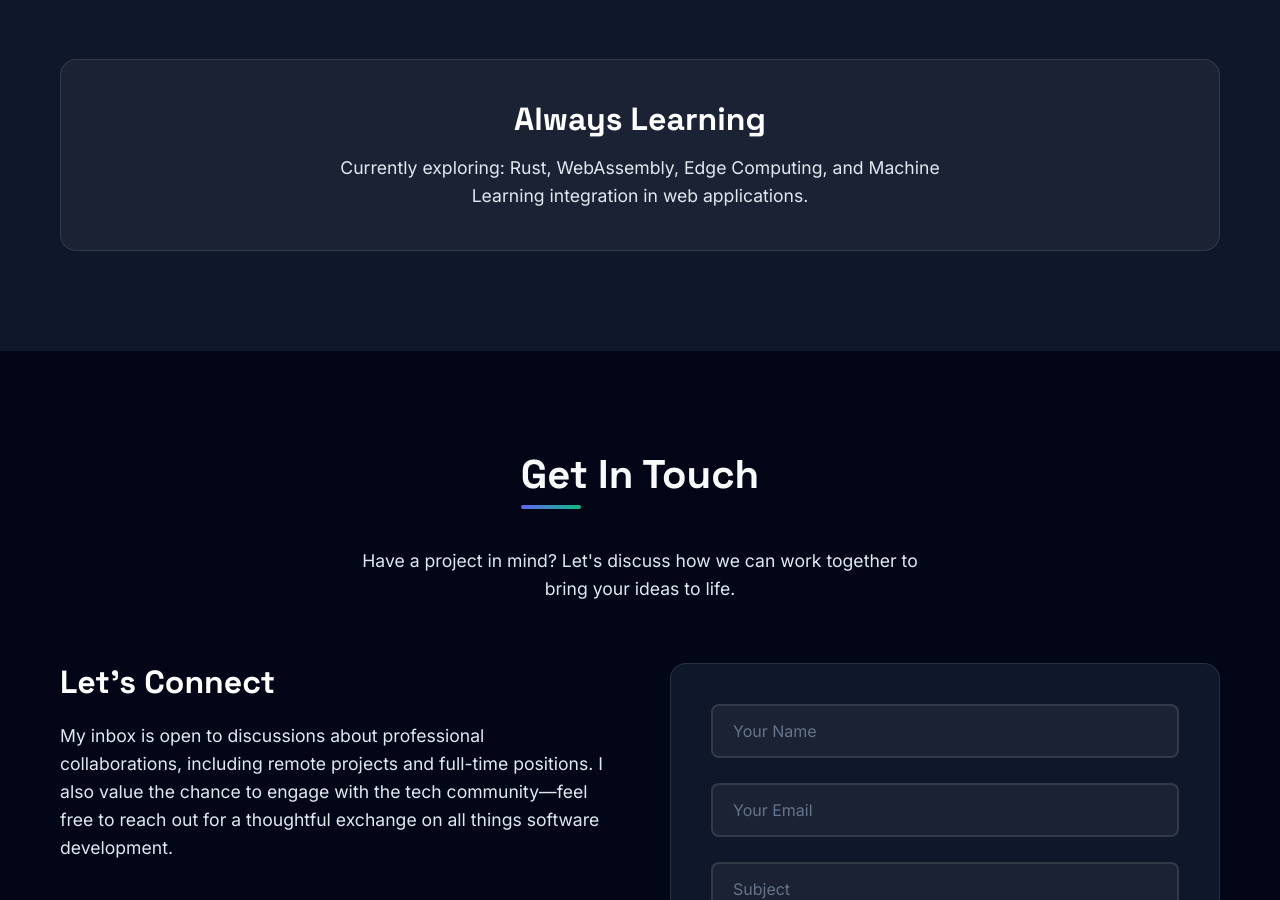
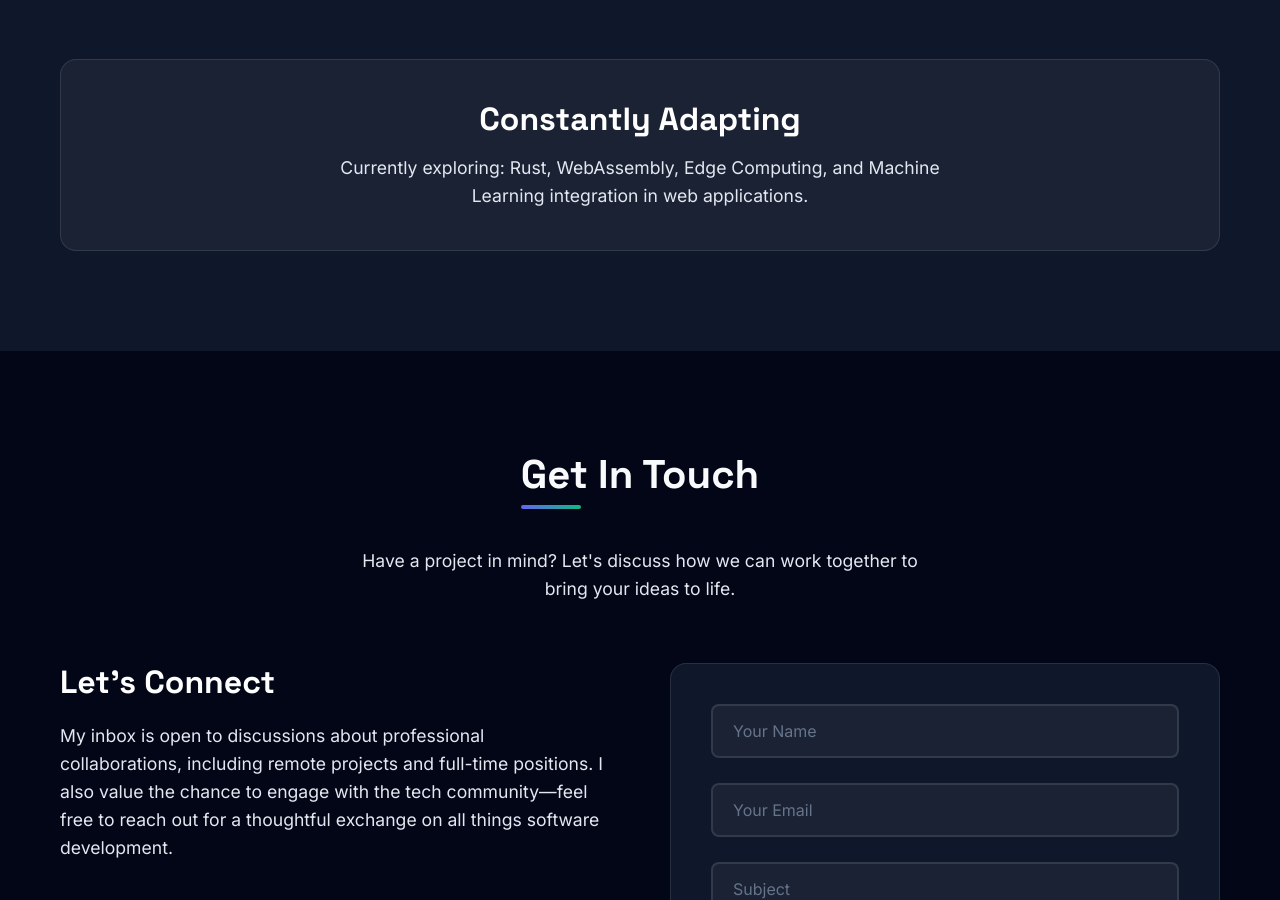
Before and after one commit to codewithaustin1/sharp-portfolio, a React (Create React App) app: page / in a window 1280 px wide. Shown: the part 4442-5342 px from the top of the page. Built offline with nearby package versions, Linux system fonts and the light colour scheme.

Commit message:
Change heading from 'Always Learning' to 'Constantly Adapting'

```diff
--- a/src/components/Skills/Skills.jsx
+++ b/src/components/Skills/Skills.jsx
@@ -95,7 +95,7 @@ const Skills = () => {
         </div>
 
         <div className="skills-cta">
-          <h3>Always Learning</h3>
+          <h3>Constantly Adapting</h3>
           <p>
             Currently exploring: Rust, WebAssembly, Edge Computing, and Machine Learning
             integration in web applications.
```
